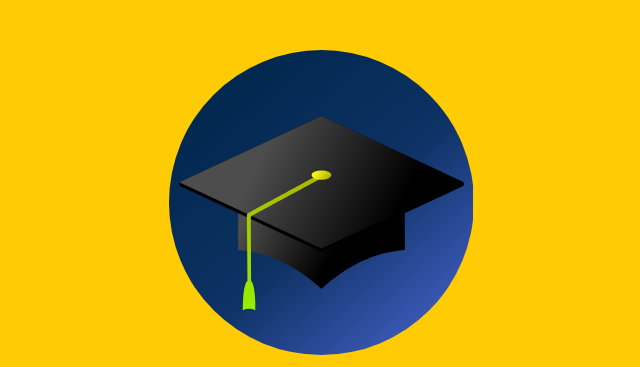
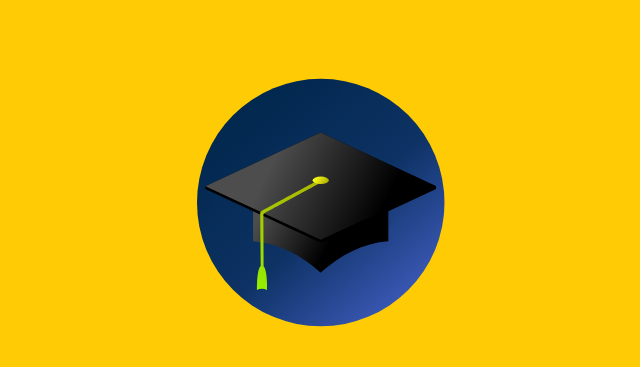
Before and after one commit to naitian/GradToss, a website with bundled scripts: page src/index.html in a window 1280 px wide. Shown: the part 120-487 px from the top of the page, without its empty margins (319-959 px from the left). Built offline with nearby package versions, Linux system fonts and the light colour scheme.

Commit message:
Hacky? Fix image width

```diff
--- a/src/index.js
+++ b/src/index.js
@@ -133,6 +133,7 @@ const displayResult = (score, db) => {
 window.onload = function () {
   console.log("v2");
   const urlParams = new URLSearchParams(window.location.search);
+  d3.select('svg').attr('width', '100%');
   if (urlParams.has("school")) setSchool(urlParams.get("school"));
   else selectSchool();
 
--- a/src/style.css
+++ b/src/style.css
@@ -42,6 +42,10 @@ body {
     padding: 2px 6px;
 }
 
+svg {
+    width: 90%;
+}
+
 .app {
     transform: translateY(0);
     transition: transform 0.2s ease-in-out;
```
